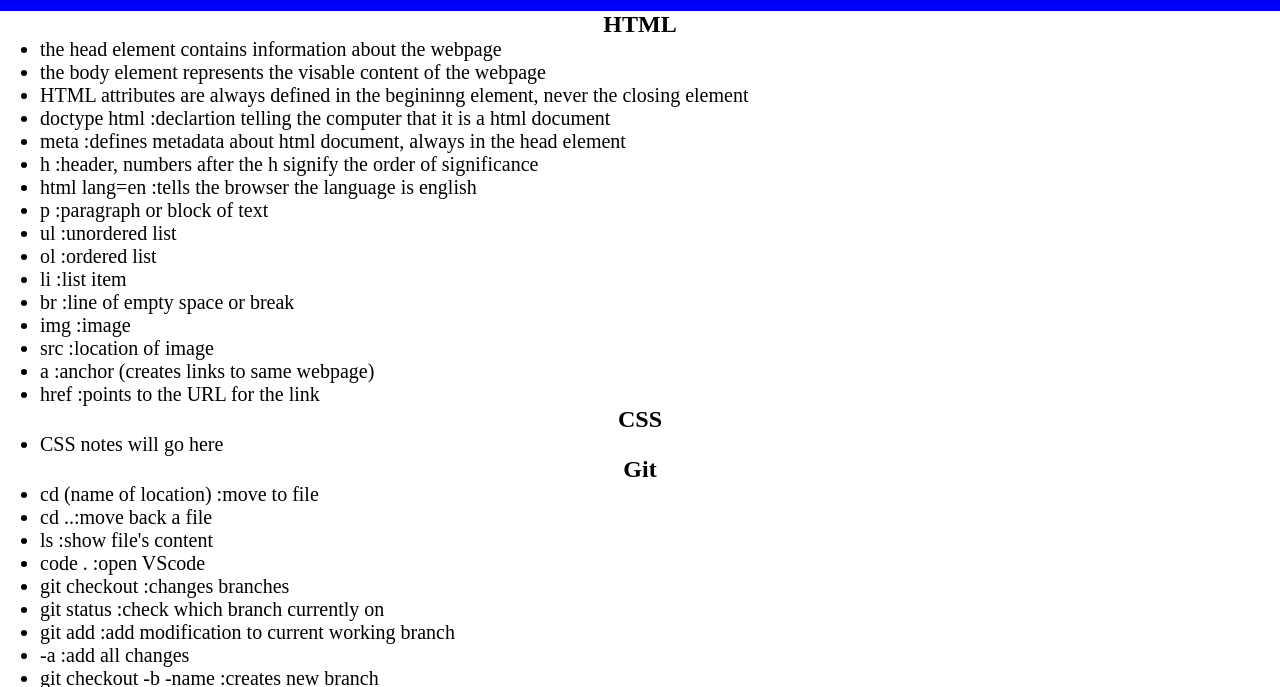
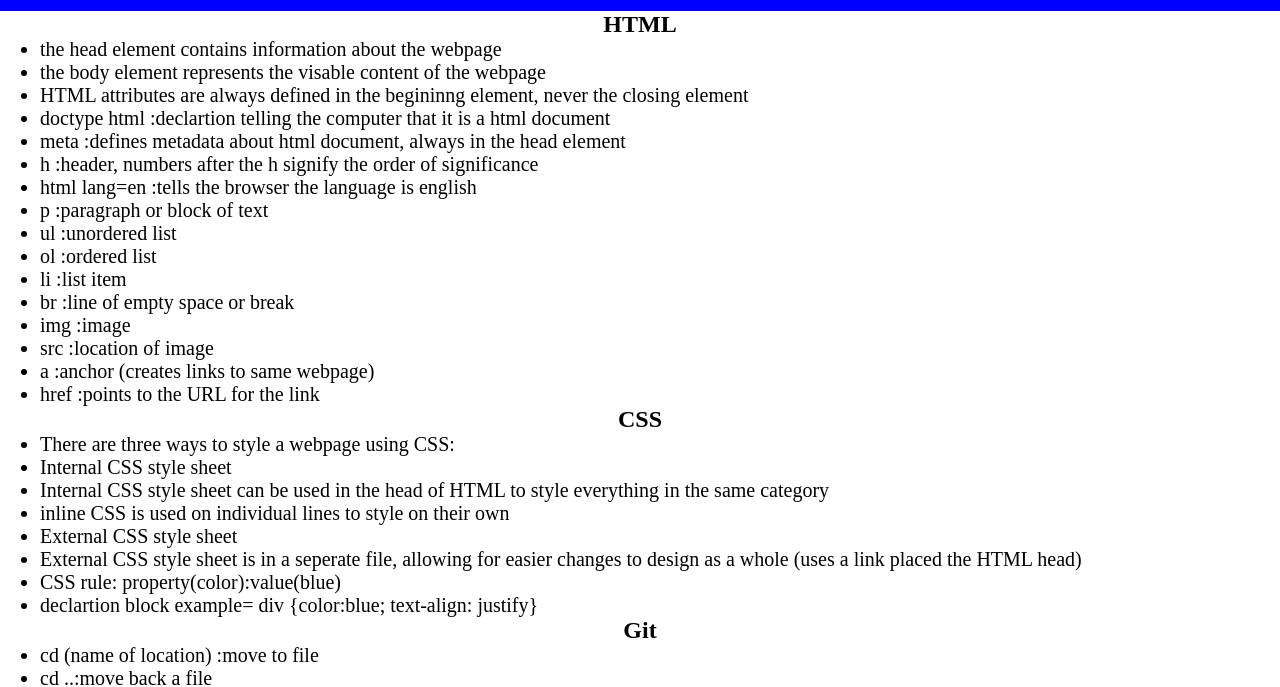
Before and after one commit to kairo97/prework-study-guide, a plain HTML site: page index.html in a window 1280 px wide. Shown: the part 109-796 px from the top of the page. Drawn offline with Linux system fonts and the light colour scheme.

Commit message:
added css notes to html doc

```diff
--- a/index.html
+++ b/index.html
@@ -39,7 +39,14 @@
       <section class="card" id="css-section">
         <h2>CSS</h2>
         <ul>
-          <li>CSS notes will go here</li>
+          <li>There are three ways to style a webpage using CSS:</li>
+          <li>Internal CSS style sheet</li>
+          <li>Internal CSS style sheet can be used in the head of HTML to style everything in the same category</li>
+          <li>inline CSS is used on individual lines to style on their own</li>
+          <li>External CSS style sheet</li>
+          <li> External CSS style sheet is in a seperate file, allowing for easier changes to design as a whole (uses a link placed the HTML head)</li>
+          <li>CSS rule: property(color):value(blue)</li>
+          <li>declartion block example= div {color:blue; text-align: justify}</li>
         </ul>
 
       </section>
```
